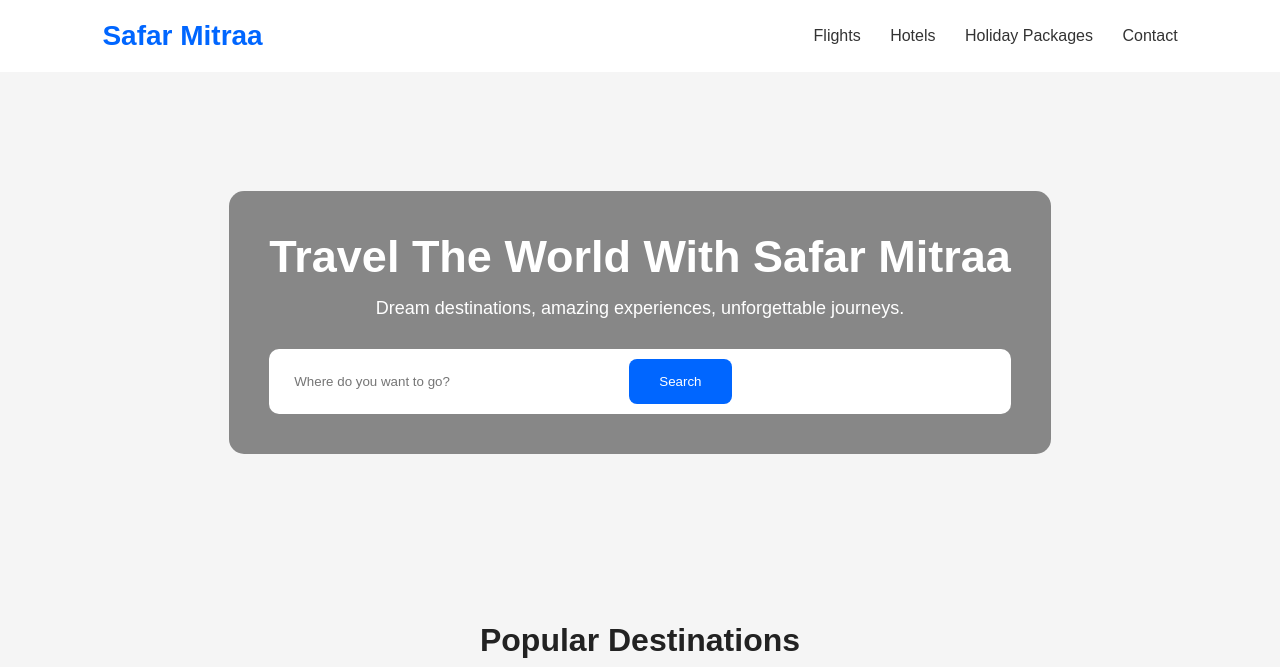
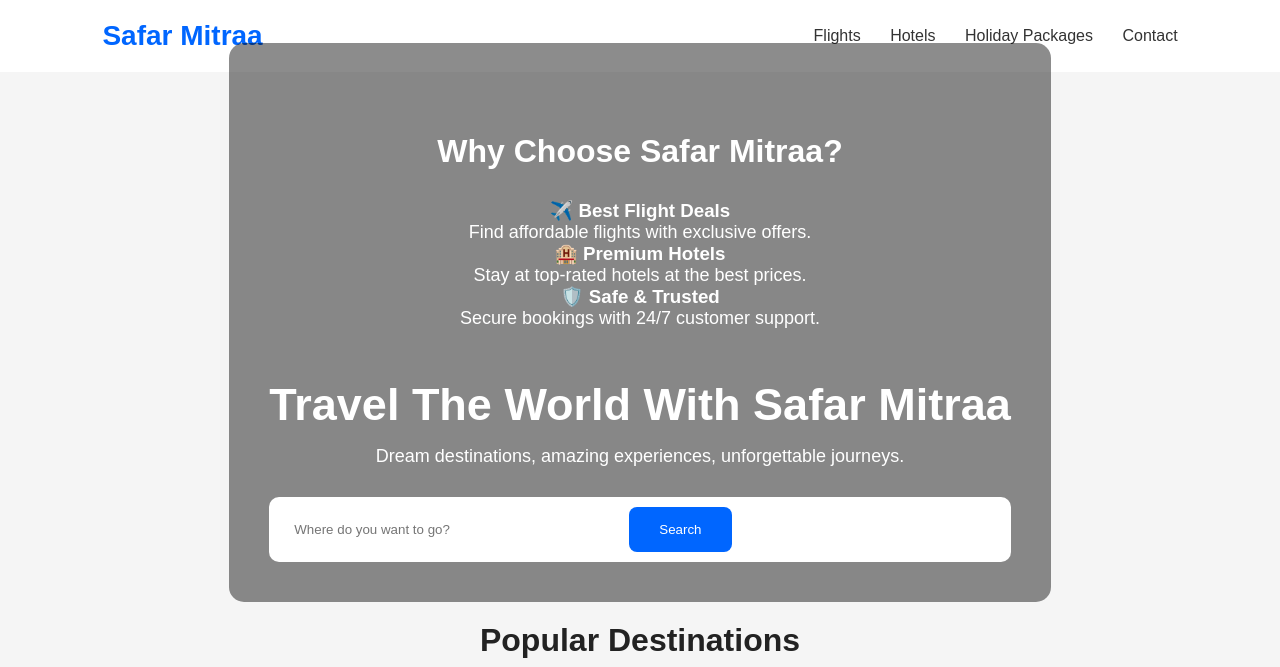
Before and after one commit to vishguhar-crypto/Safar-mitraa, a plain HTML site: page index.html in a window 1280 px wide. Shown: the top 667 px of the page. Drawn offline with Linux system fonts and the light colour scheme.

Commit message:
Update index.html

```diff
--- a/index.html
+++ b/index.html
@@ -24,6 +24,30 @@
 <section class="hero">
 
     <div class="hero-content">
+        <section class="features">
+
+    <h2>Why Choose Safar Mitraa?</h2>
+
+    <div class="feature-box">
+
+        <div class="feature">
+            <h3>✈️ Best Flight Deals</h3>
+            <p>Find affordable flights with exclusive offers.</p>
+        </div>
+
+        <div class="feature">
+            <h3>🏨 Premium Hotels</h3>
+            <p>Stay at top-rated hotels at the best prices.</p>
+        </div>
+
+        <div class="feature">
+            <h3>🛡️ Safe & Trusted</h3>
+            <p>Secure bookings with 24/7 customer support.</p>
+        </div>
+
+    </div>
+
+</section>
         <h1>Travel The World With Safar Mitraa</h1>
         <p>Dream destinations, amazing experiences, unforgettable journeys.</p>
 
```
